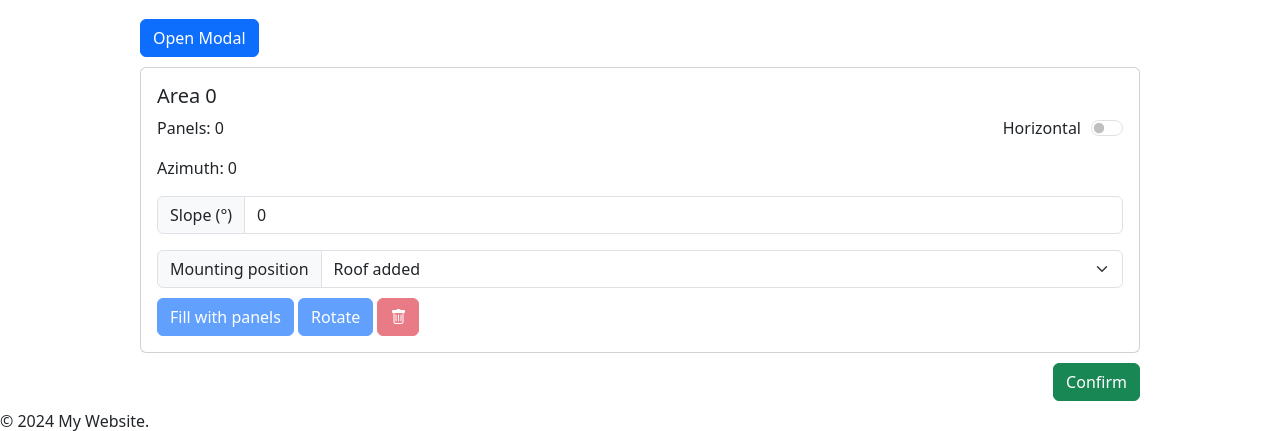
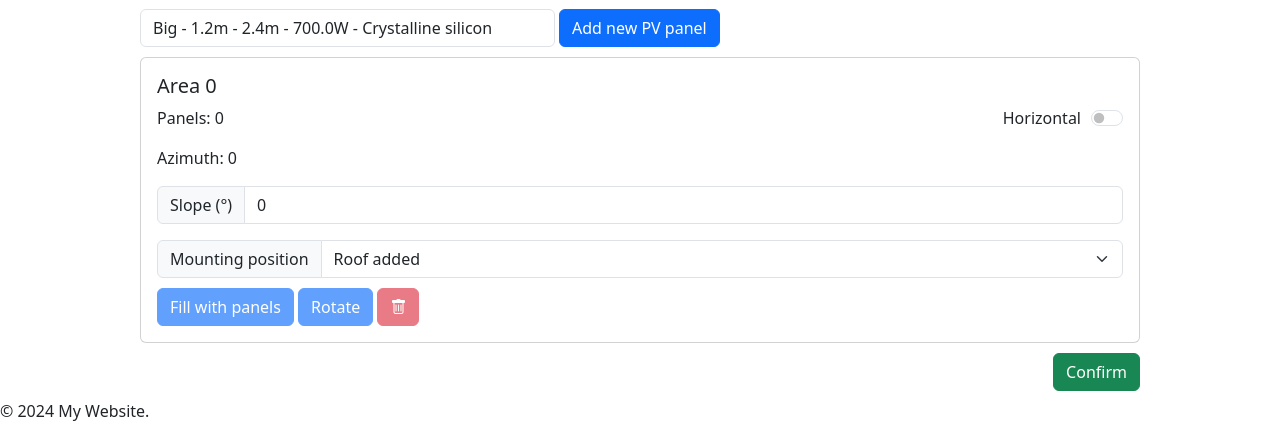
Before and after one commit to tomc02/pv-designer, a Django app: page /map/?record_id=8 in a window 1280 px wide. Shown: the part 819-1250 px from the top of the page. Run offline with Django 4.2, Linux system fonts and the light colour scheme; a user stored in the database is signed in; data comes from the database, SQL or seed files in the repository; some libraries are stand-ins or nearby versions.

Commit message:
Small updates

```diff
--- a/pv_designer/web_pv_designer/static/js/map_utils.js
+++ b/pv_designer/web_pv_designer/static/js/map_utils.js
@@ -111,7 +111,7 @@ function loadMapData() {
 
     const drawShapeButton = document.createElement('button');
     drawShapeButton.id = 'drawShapeButton';
-    drawShapeButton.classList.add('btn', 'btn-success');
+    drawShapeButton.classList.add('btn', 'btn-primary');
     drawShapeButton.innerText = 'Add area';
     map.controls[google.maps.ControlPosition.LEFT_TOP].push(drawShapeButton);
     drawShapeButton.style.display = 'block';
--- a/pv_designer/web_pv_designer/static/js/utils_other.js
+++ b/pv_designer/web_pv_designer/static/js/utils_other.js
@@ -100,7 +100,7 @@ function showCalculationResult(id) {
 
 function addSelectListener() {
     document.getElementById('solarPanelSelect').addEventListener('change', function () {
-        hideChoosePanel();
+        //hideChoosePanel();
         var selectedPanelId = this.value;
         solarPanelID = selectedPanelId;
         var selectedPanelWidth = this.options[this.selectedIndex].getAttribute('data-width');
@@ -110,6 +110,8 @@ function addSelectListener() {
 
         shapesHandler.panelW = selectedPanelWidth;
         shapesHandler.panelH = selectedPanelHeight;
+
+        shapesHandler.fillAreaWithPanels(true);
     });
 }
 
--- a/pv_designer/web_pv_designer/static/style.css
+++ b/pv_designer/web_pv_designer/static/style.css
@@ -49,7 +49,9 @@
         width: 100%;
     }
 }
-
+.bottom-input{
+    margin-top: 10px;
+}
 .gm-style-cc {
     display: none;
 }
--- a/pv_designer/web_pv_designer/templates/base.html
+++ b/pv_designer/web_pv_designer/templates/base.html
@@ -32,10 +32,6 @@
                     </li>
                     <li class="nav-item">
                         <a class="nav-link" href="{% url 'map' %}">New calculation</a>
-                    </li>
-
-                    <li class="nav-item">
-                        <a class="nav-link" href="{% url 'add_solar_panel' %}">New panel</a>
                     </li>
                 </ul>
                 <div class="form-check form-switch ml-auto" style="margin: 5px">
--- a/pv_designer/web_pv_designer/templates/map.html
+++ b/pv_designer/web_pv_designer/templates/map.html
@@ -123,21 +103,42 @@
                                     </div>
                                 </div>
                                 <div class="row">
-                                    <div id="actions" class="d-flex">
-
-                                    </div>
-                                    <div id="actions" class="d-flex">
-                                        <button type="button" class="btn btn-primary" data-bs-toggle="modal"
-                                                data-bs-target="#exampleModal">
-                                            Open Modal
-                                        </button>
+                                    <div class="col-md-12 bottom-input">
+                                        <div class="input-group">
+                                            <div class="custom-select">
+                                                <select class="form-control" id="solarPanelSelect"
+                                                        data-bs-toggle="tooltip"
+                                                        data-bs-placement="top"
+                                                        title="Choose the pv panel, you can change it any time">
+                                                    <option value="" disabled selected>Choose Solar Panel</option>
+                                                    {% for panel in solar_panels %}
+                                                        {% if panel.user == request.user or panel.user is null %}
+                                                            <option value="{{ panel.id }}"
+                                                                    data-width="{{ panel.width }}"
+                                                                    data-height="{{ panel.height }}"
+                                                                    data-power="{{ panel.power }}"
+                                                                    data-img-src="{% static 'images/pv_panel' %}">
+                                                                {{ panel }}
+                                                            </option>
+                                                        {% endif %}
+                                                    {% endfor %}
+                                                </select>
+                                            </div>
+                                            <div class="input-group-append" id="searchButton">
+                                                <button type="button" class="btn btn-primary" data-bs-toggle="modal"
+                                                        data-bs-target="#exampleModal" style="margin-left: 5px">
+                                                    Add new PV panel
+                                                </button>
+                                            </div>
+                                        </div>
                                     </div>
                                 </div>
                                 <div class="row" style="padding-top: 10px" id="areaControlPanels">
                                 </div>
                                 <div class="row">
                                     <div id="actions" class="d-flex justify-content-end">
-                                        <button id="confirmationButton" class="btn btn-success mb-2 big-mobile-button"
+                                        <button id="confirmationButton"
+                                                class="btn btn-success mb-2 big-mobile-button"
                                                 onclick="getMapPicture()" style="display: none">Confirm
                                         </button>
                                         <div id="areaDisplay"></div>
@@ -198,7 +194,7 @@
         const shapesHandler = new ShapesHandler(panelSize['height'], panelSize['width']);
         addBackButtonListener();
         initMap();
-        showChoosePanel();
+        //showChoosePanel();
         addSelectListener();
         if (panelId > 0) {
             const panel = document.getElementById('solarPanelSelect');
--- a/pv_designer/web_pv_designer/views.py
+++ b/pv_designer/web_pv_designer/views.py
@@ -14,7 +14,7 @@ from .utils.images import rotate_pv_img
 from .utils.pdf_report import create_pdf_report
 from .utils.utils import process_map_data, make_api_calling
 
-
+@login_required
 def data_page(request):
     if request.method == 'POST':
         form = SolarPanelForm(request.POST)
@@ -46,7 +46,7 @@ def data_page(request):
 def index(request):
     return render(request, 'home.html')
 
-
+@login_required
 def map_view(request):
     record_id = request.GET.get('record_id')
 
@@ -117,7 +117,7 @@ def ajax_endpoint(request):
             return JsonResponse(response_msg)
     return JsonResponse({"error": "Invalid request method"})
 
-
+@login_required
 def calculation_result(request, id):
     make_api_calling(id, request.user.id)
     pdf_path = os.path.join(settings.BASE_DIR, 'web_pv_designer', 'pdf_sources', str(request.user.id),
@@ -131,7 +131,7 @@ def calculation_result(request, id):
         pass
         # something went wrong
 
-
+@login_required
 def calculations_list(request):
     records = MapData.objects.filter(user=request.user)
     context = {'records': records}
```
Also changed, not shown: other parts of pv_designer/web_pv_designer/templates/map.html (+1 -26 lines).
